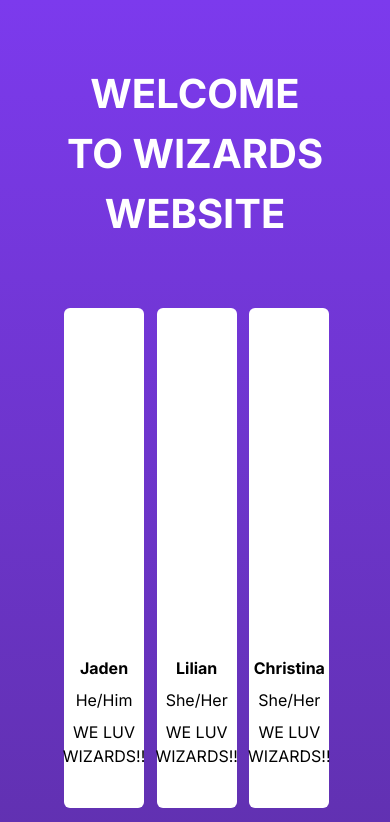
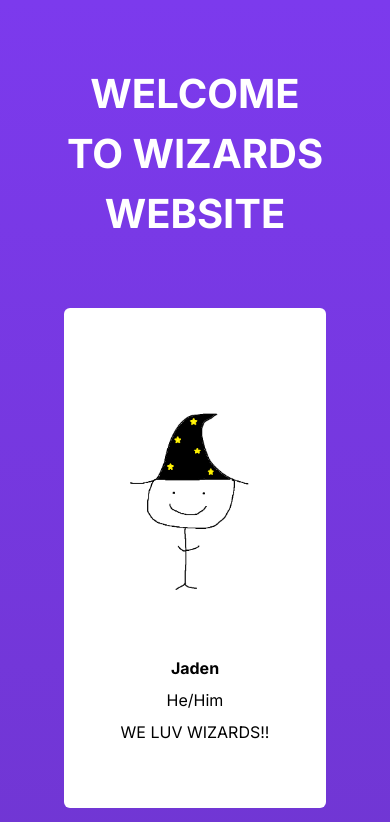
Before and after one commit to joshiosimoe/wizards-website, a Next.js app: page / in a window 390 px wide. Shown: the top 822 px of the page. Built offline with nearby package versions, Linux system fonts and the light colour scheme.

Commit message:
Responsive Profile Grid

```diff
--- a/src/app/page.tsx
+++ b/src/app/page.tsx
@@ -9,7 +9,7 @@ export default function Home() {
         <div className="text-white p-16 text-[40px] font-bold text-center">
           <span>WELCOME TO WIZARDS WEBSITE</span>
         </div>
-        <div className="grid grid-cols-3 text-center gap-4 mx-16">
+        <div className="grid lg:grid-cols-3 md:grid-cols-2 sm:grid-cols-1 text-center gap-4 mx-16">
           {
             Users.map((user) => (
               <WizardCards
```
